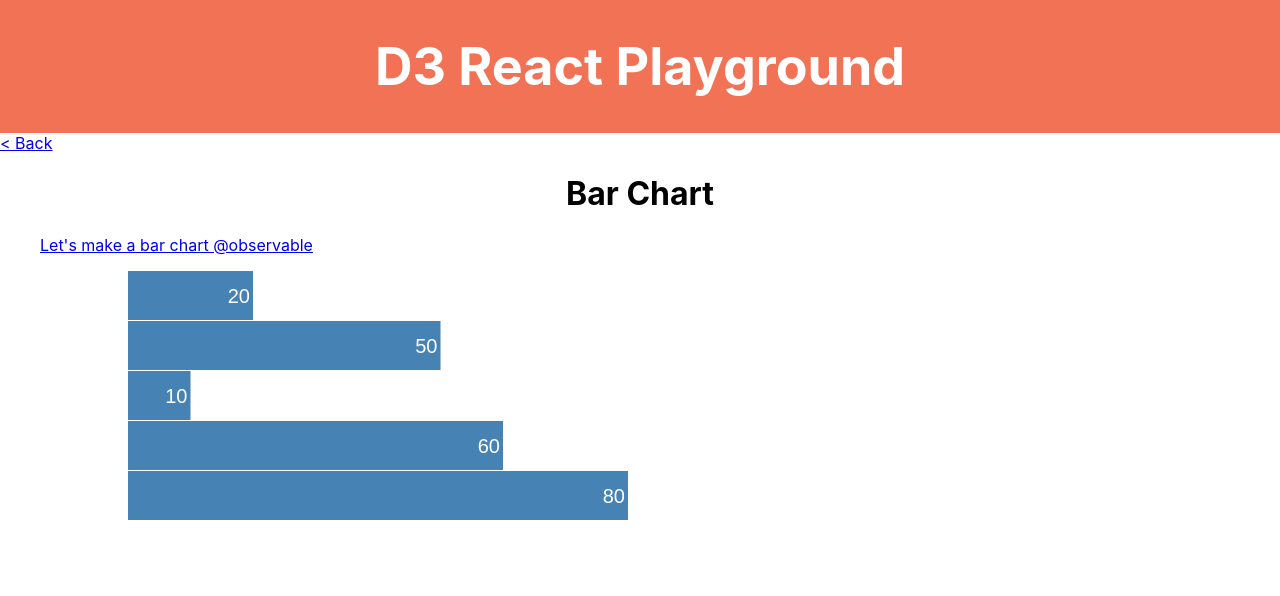
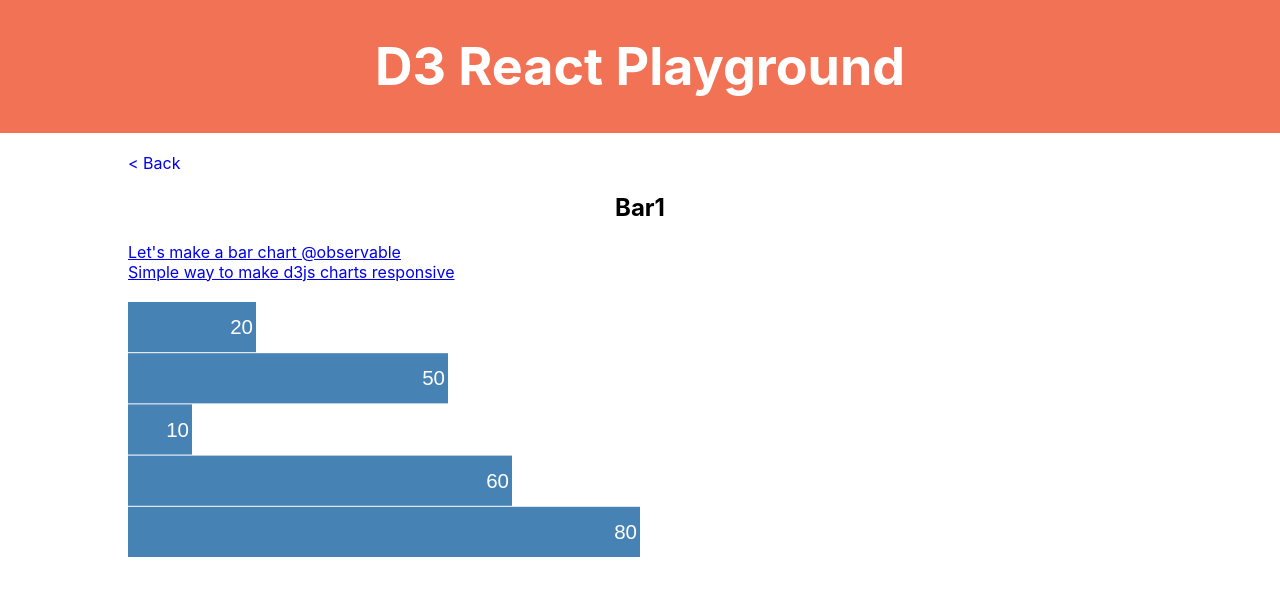
Before and after one commit to juzQrios/d3-react-playground, a React (Create React App) app: page /bar-chart in a window 1280 px wide. Shown: the top 596 px of the page. Built offline with nearby package versions, Linux system fonts and the light colour scheme.

Commit message:
Add 'PageTemplate' component & resize d3 chart

```diff
--- a/src/App.js
+++ b/src/App.js
@@ -4,7 +4,7 @@ import {
   Route
 } from "react-router-dom";
 import Home from './Home';
-import Bar1 from './Charts/Bar1'
+import Bar1 from './charts/Bar1'
 import './App.css';
 
 function App() {
--- a/src/Charts/Bar1.js
+++ /dev/null
@@ -1,63 +0,0 @@
-import * as d3 from 'd3';
-import React from 'react';
-import {Link} from 'react-router-dom';
-
-class Bar1 extends React.Component {
-  constructor(props) {
-    super(props);
-    this.message = React.createRef();
-    this.arr = [20, 50, 10, 60, 80];
-  }
-
-  componentDidMount() {
-    const width = 500
-    const x = d3.scaleLinear()
-      .domain([0, d3.max(this.arr)])
-      .range([0, width]);
-    const y = d3.scaleBand()
-      .domain(d3.range(this.arr.length))
-      .range([0, 50 * this.arr.length]);
-    const bar = d3.select(this.message.current)
-      .style('width', '80%')
-      .style('margin', '0 auto')
-      .append('svg')
-          .attr('width', width)
-          .attr('height', y.range()[1])
-          .attr("font-family", "sans-serif")
-          .attr("font-size", "20")
-          .attr("text-anchor", "end")
-          .selectAll('g')
-              .data(this.arr)
-              .join('g')
-                .attr("transform", (d, i) => `translate(0, ${y(i)})`)
-    bar.append('rect')
-    .attr('fill', 'steelblue')
-    .attr('width', x)
-    .attr('height', y.bandwidth() - 1)
-    bar.append("text")
-    .attr("fill", "white")
-    .attr("x", d => x(d) - 3)
-    .attr("y", (y.bandwidth() - 1) / 2)
-    .attr("dy", "0.35em")
-    .text(d => d);
-  }
-
-  render() {
-    return (
-      <div className="Bar">
-        <nav>
-        <Link to="/">{'< Back'}</Link>
-        </nav>
-        <header>
-          <h1>Bar Chart</h1>
-          <ul className="references">
-            <a href="https://observablehq.com/@d3/lets-make-a-bar-chart">Let's make a bar chart @observable</a>
-          </ul>
-          <div className="message" ref={this.message}></div>
-        </header>
-      </div>
-    );
-  }
-}
-
-export default Bar1;
--- /dev/null
+++ b/src/charts/Bar1.css
@@ -0,0 +1,9 @@
+.references {
+  margin: 20px 0;
+}
+
+@media (min-width: 1200px) {
+  .chart {
+    width: 50%;
+  }
+}
--- /dev/null
+++ b/src/charts/Bar1.js
@@ -0,0 +1,60 @@
+import * as d3 from 'd3';
+import React from 'react';
+import './Bar1.css';
+import PageTemplate from '../utils/PageTemplate';
+
+class Bar1 extends React.Component {
+  constructor(props) {
+    super(props);
+    this.chart = React.createRef();
+    this.arr = [20, 50, 10, 60, 80];
+  }
+
+  componentDidMount() {
+    const width = 500
+    const x = d3.scaleLinear()
+      .domain([0, d3.max(this.arr)])
+      .range([0, width]);
+    const y = d3.scaleBand()
+      .domain(d3.range(this.arr.length))
+      .range([0, 50 * this.arr.length]);
+    const bar = d3.select(this.chart.current)
+      .append('svg')
+      .attr('viewBox', `0 0 ${width} ${y.range()[1]}`)
+      .attr("font-family", "sans-serif")
+      .attr("font-size", "20")
+      .attr("text-anchor", "end")
+      .selectAll('g')
+      .data(this.arr)
+      .join('g')
+      .attr("transform", (d, i) => `translate(0, ${y(i)})`)
+    bar.append('rect')
+      .attr('fill', 'steelblue')
+      .attr('width', x)
+      .attr('height', y.bandwidth() - 1)
+    bar.append("text")
+      .attr("fill", "white")
+      .attr("x", d => x(d) - 3)
+      .attr("y", (y.bandwidth() - 1) / 2)
+      .attr("dy", "0.35em")
+      .text(d => d);
+  }
+
+  render() {
+    return (
+      <PageTemplate className="Bar1" title="Bar1">
+        <div className="references">
+          <div>
+            <a href="https://observablehq.com/@d3/lets-make-a-bar-chart" target="_blank">Let's make a bar chart @observable</a>
+          </div>
+          <div>
+            <a href="https://medium.com/@louisemoxy/a-simple-way-to-make-d3-js-charts-svgs-responsive-7afb04bc2e4b" target="_blank">Simple way to make d3js charts responsive</a>
+          </div>
+        </div>
+        <div className="chart" ref={this.chart}></div>
+      </PageTemplate>
+    );
+  }
+}
+
+export default Bar1;
--- /dev/null
+++ b/src/utils/PageTemplate.css
@@ -0,0 +1,22 @@
+.PageTemplate .page-title {
+  text-align: center;
+}
+
+.PageTemplate > nav {
+  margin-top: 20px;
+}
+
+.PageTemplate > nav > a {
+  text-decoration: none;
+}
+
+.PageTemplate {
+  width: 80%;
+  margin: 0 auto;
+}
+
+@media (max-width: 768px) {
+  .PageTemplate {
+    width: 90%;
+  }
+}
--- /dev/null
+++ b/src/utils/PageTemplate.js
@@ -0,0 +1,20 @@
+import {Link} from 'react-router-dom';
+import './PageTemplate.css';
+
+const PageTemplate = (props) => {
+  return (
+    <article className="PageTemplate">
+      <nav>
+        <Link to="/">{'< Back'}</Link>
+      </nav>
+      <header className="page-title">
+        <h2>{props.title}</h2>
+      </header>
+      <main className="page-body">
+        {props.children}
+      </main>
+    </article>
+  );
+}
+
+export default PageTemplate;
```
